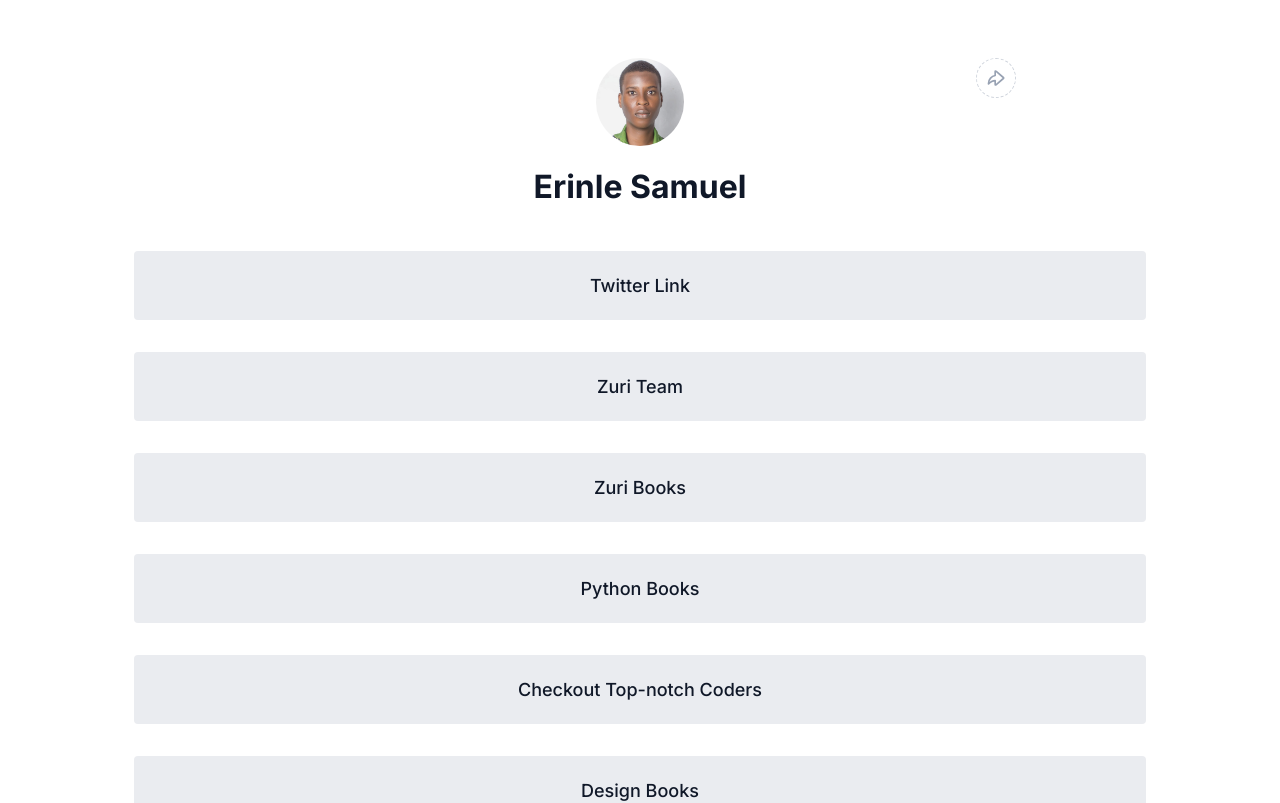
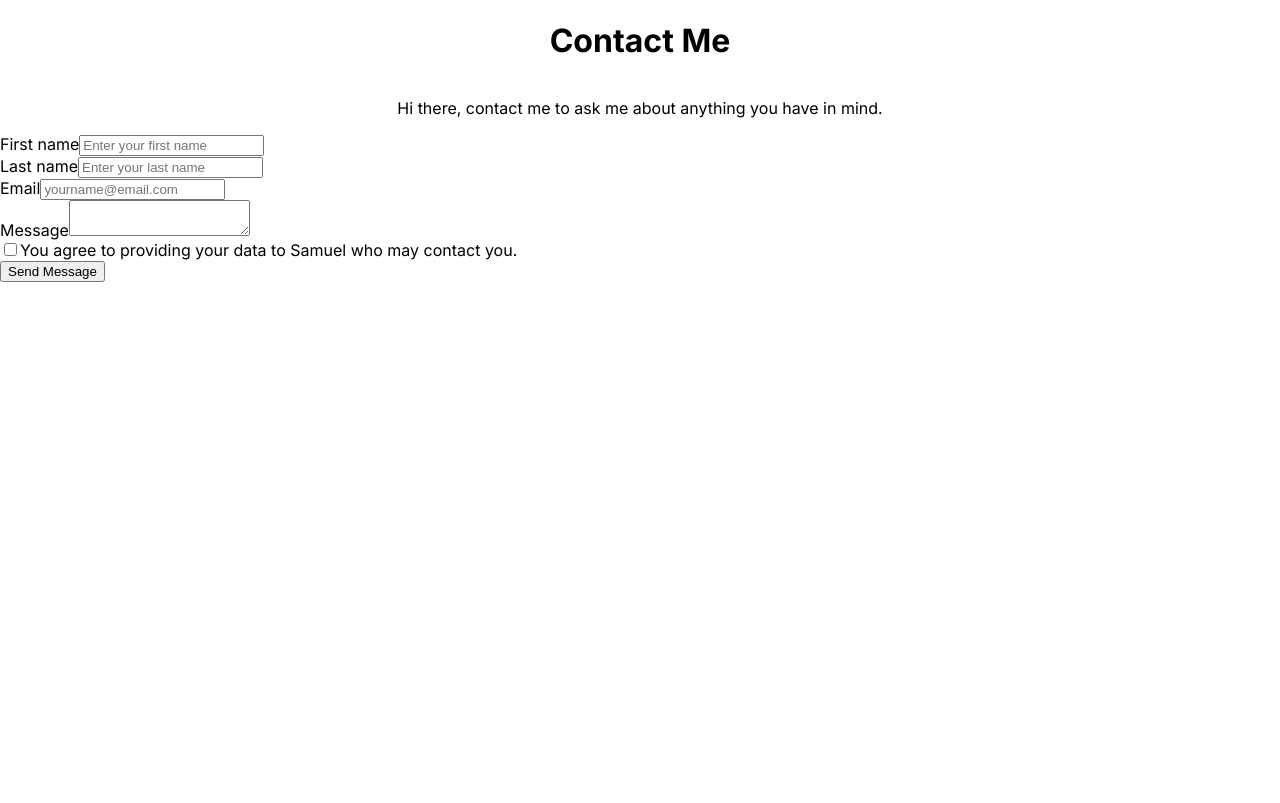
Before and after one commit to psalmuelle/linktree_hng, a React (Create React App) app in the folder linktree/: page /contact in a window 1280 px wide. Shown: the top 803 px of the page. Built offline with nearby package versions, Linux system fonts and the light colour scheme.

Commit message:
feat: created contact page and set up react router

```diff
--- a/linktree/package.json
+++ b/linktree/package.json
@@ -8,6 +8,7 @@
     "@testing-library/user-event": "^13.5.0",
     "react": "^18.2.0",
     "react-dom": "^18.2.0",
+    "react-router-dom": "^6.4.3",
     "react-scripts": "5.0.1",
     "web-vitals": "^2.1.4"
   },
--- a/linktree/src/App.css
+++ b/linktree/src/App.css
@@ -72,14 +72,14 @@ main{
   padding: 0px 32px 0px 32px;
   margin-top: 24px;
 }
- #twitter__link, #btn__zuri, #books, #book__python, #pitch, #book__design{
+ #twitter__link, #btn__zuri, #books, #book__python, #pitch, #book__design, #contact{
   display: block;
   border-radius: 4px;
   border: none;
   background: #EAECF0;
 
 }
-#twitter__link:hover, #btn__zuri:hover, #books:hover, #book__python:hover, #pitch:hover, #book__design:hover{
+#twitter__link:hover, #btn__zuri:hover, #books:hover, #book__python:hover, #pitch:hover, #book__design:hover, #contact:hover{
   background-color: rgba(208, 213, 221, 1);
 }
  a{
@@ -125,6 +125,21 @@ a{
   padding: 20px 0px;
 }
 footer{
-  display: none;
+  padding-left: 16px;
+}
+footer div{
+  flex-direction: column;
+  justify-content: center;
+  align-items: flex-start;
+  gap: 20px;
+  text-align: left;
+
+}
+footer div img{
+display: block;
+}
+#hng__task{
+  width: 100%;
+  text-align: left;
 }
 }
--- a/linktree/src/App.js
+++ b/linktree/src/App.js
@@ -1,4 +1,5 @@
 import React, {useEffect, useState} from 'react'
+import {Link} from "react-router-dom"
 import './App.css';
 
 function importAll(r){
@@ -59,6 +60,8 @@ document.title = "hng_task"
       <a id='book__design' href='https://books.zuri.team/design-rules' target="_blank" rel='noreferrer'>Design Books</a>
 
 
+      <Link to="/contact" id="contact">Contact Me</Link>
+
     <figure id='social__icons'>
       <img src={images["slack_icon.svg"]} alt="slack"/>
       <img src={images["github_icon.svg"]} alt="github"/>
--- /dev/null
+++ b/linktree/src/Contact.js
@@ -0,0 +1,41 @@
+import React from "react";
+
+
+
+export default function Contact(){
+    return(
+        <div>
+            <header>
+                <h1>Contact Me</h1>
+                <p>Hi there, contact me to ask me about anything you have in mind.</p>
+            </header>
+            <form>
+              <div>
+                <label htmlFor="first_name">First name</label>
+                <input type="text" id="first_name" required placeholder="Enter your first name"/>
+              </div>
+
+              <div>
+                <label htmlFor="last_name">Last name</label>
+                <input type="text" id="last_name" required placeholder="Enter your last name"/>
+              </div>
+
+              <div>
+                <label htmlFor="email">Email</label>
+                <input type="email" id="email" required placeholder="yourname@email.com"/>
+              </div>
+
+              <div>
+                <label htmlFor="message">Message</label>
+                <textarea required id="message">
+                </textarea>
+              </div>
+                <div>
+                    <input type="checkbox" id="checkbox" required/>
+                    <label htmlFor="checkbox" >You agree to providing your data to Samuel who may contact you.</label>
+                </div>
+              <button id="btn__submit" type="submit">Send Message</button>
+            </form>
+        </div>
+    )
+}
--- a/linktree/src/index.js
+++ b/linktree/src/index.js
@@ -1,12 +1,27 @@
 import React from 'react';
 import ReactDOM from 'react-dom/client';
 import './index.css';
+import Contact from "./Contact"
 import App from './App';
+import { createBrowserRouter, RouterProvider } from 'react-router-dom';
+
+
+const router= createBrowserRouter([
+  {
+    path: "/",
+    element: <App/>
+  },
+  {
+    path: "/contact",
+    element: <Contact/>
+  }
+])
+
 
 
 const root = ReactDOM.createRoot(document.getElementById('root'));
 root.render(
   <React.StrictMode>
-    <App />
+    <RouterProvider router={router}/>
   </React.StrictMode>
 );
```
Also changed, not shown: 1 other file (tests, documents, lock files or other folders).
